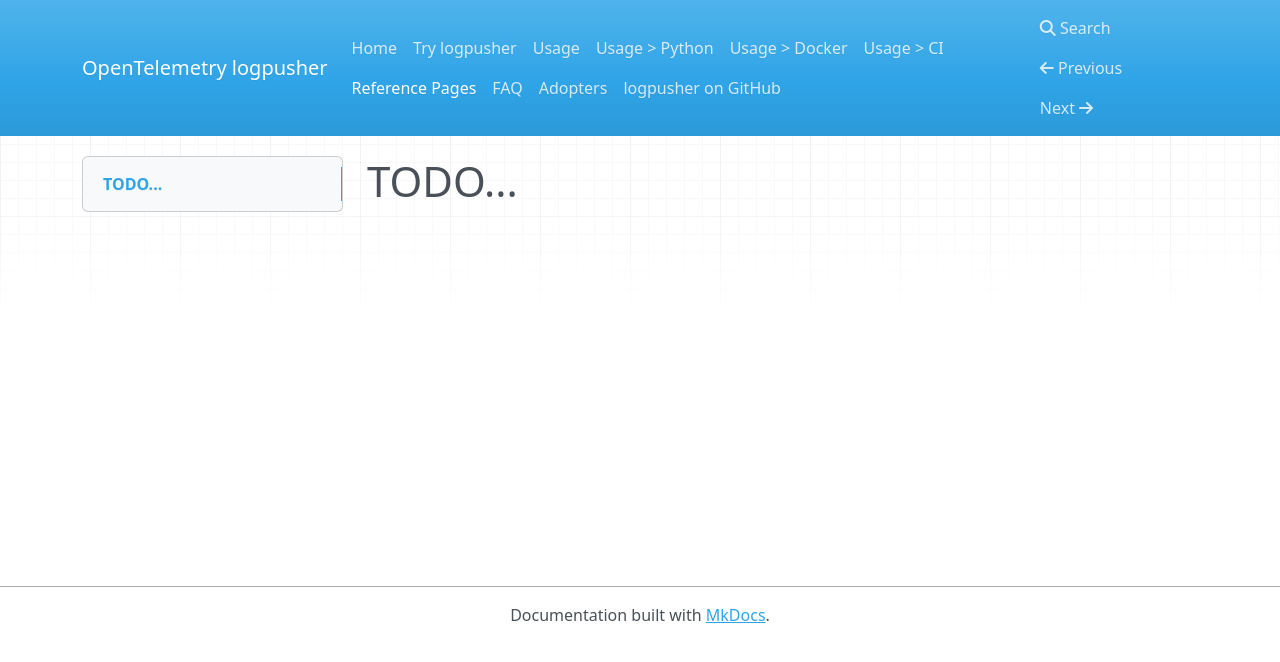
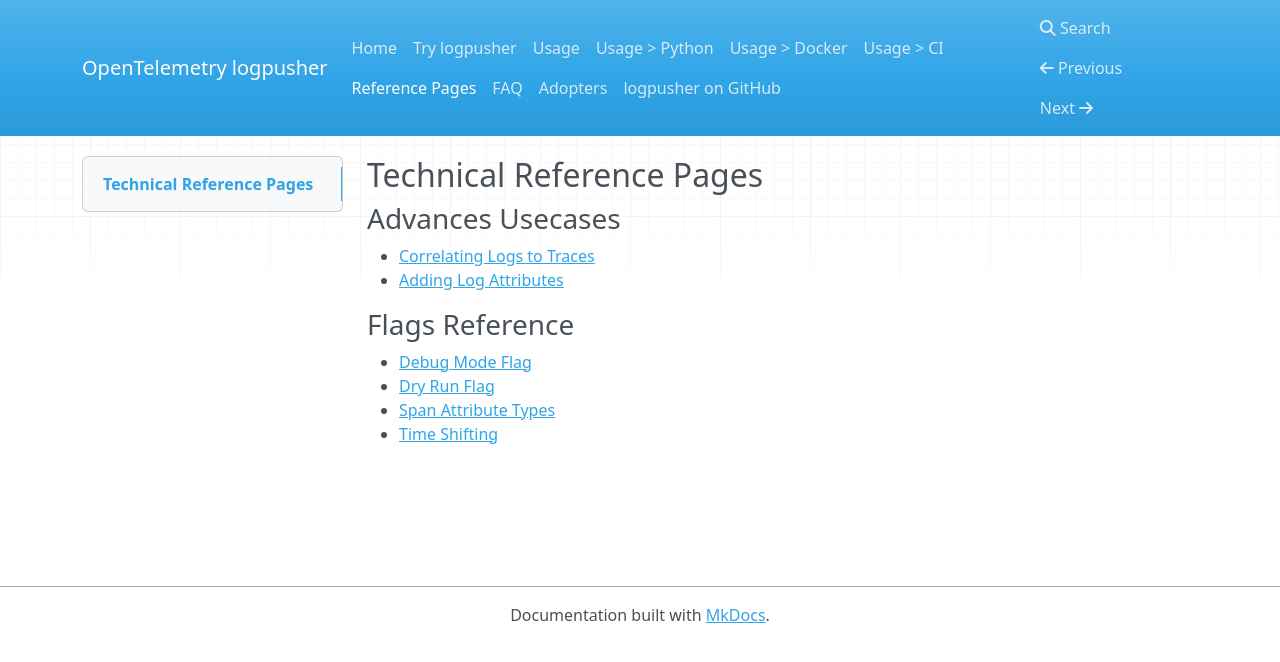
Before and after one commit to agardnerIT/logpusher, an MkDocs documentation site: the page built from docs/reference/index.md, in a window 1280 px wide. Shown: the top 662 px of the page. Built offline with MkDocs 1.6.1, drawn with Linux system fonts in a browser that asks for light colours; nearby versions of some CDN libraries.

Commit message:
more docs work
Signed-off-by: Adam Gardner <26523841+agardnerIT@users.noreply.github.com>

```diff
--- a/docs/reference/index.md
+++ b/docs/reference/index.md
@@ -1 +1,11 @@
-# TODO...
+## Technical Reference Pages
+
+### Advances Usecases
+- [Correlating Logs to Traces](correlating-logs-to-traces.md)
+- [Adding Log Attributes](attribute-types.md)
+
+### Flags Reference
+- [Debug Mode Flag](debug-mode.md)
+- [Dry Run Flag](dry-run-mode.md)
+- [Span Attribute Types](span-attribute-types.md)
+- [Time Shifting](time-shifting.md)
```
Also changed, not shown: README.md (+0 -2 lines), docs/reference/debug-mode.md (added, +2 -0 lines), docs/reference/dry-run-mode.md (added, +2 -0 lines).
